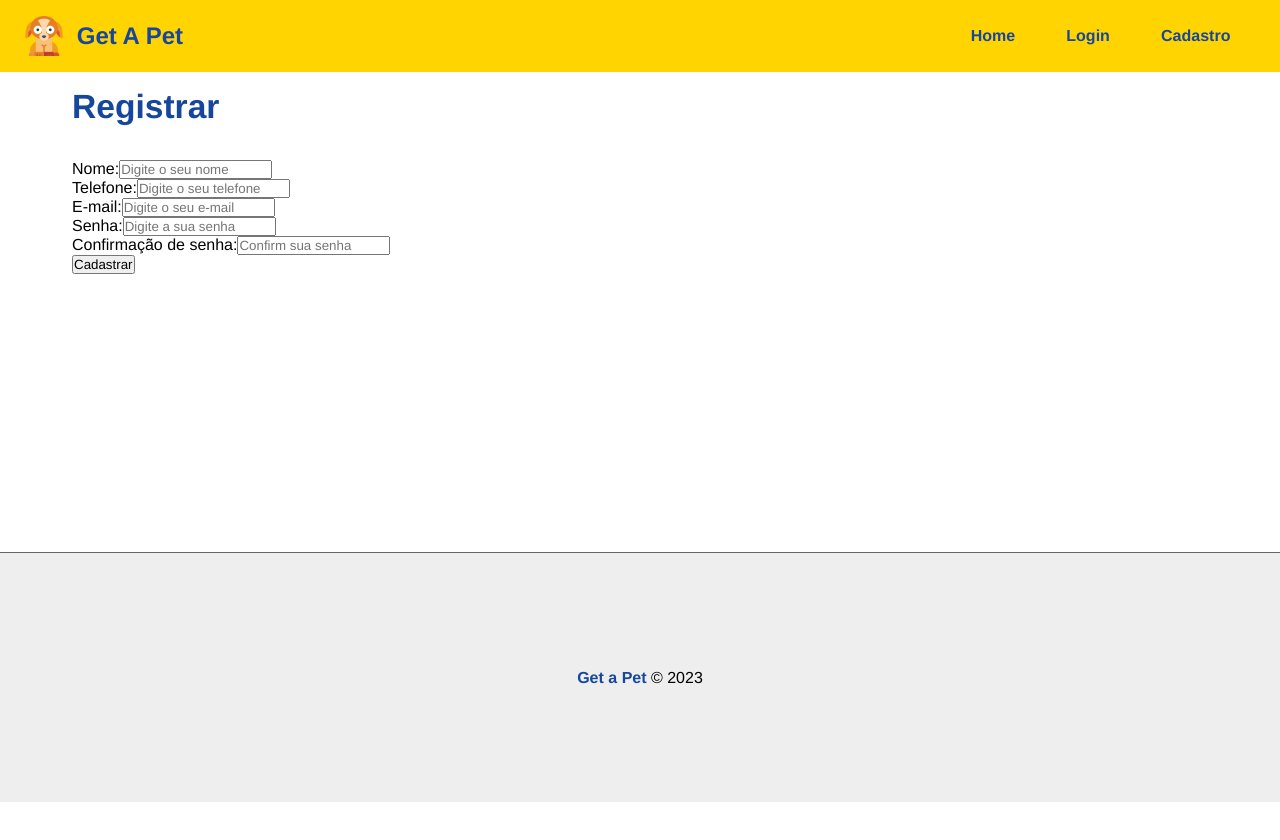
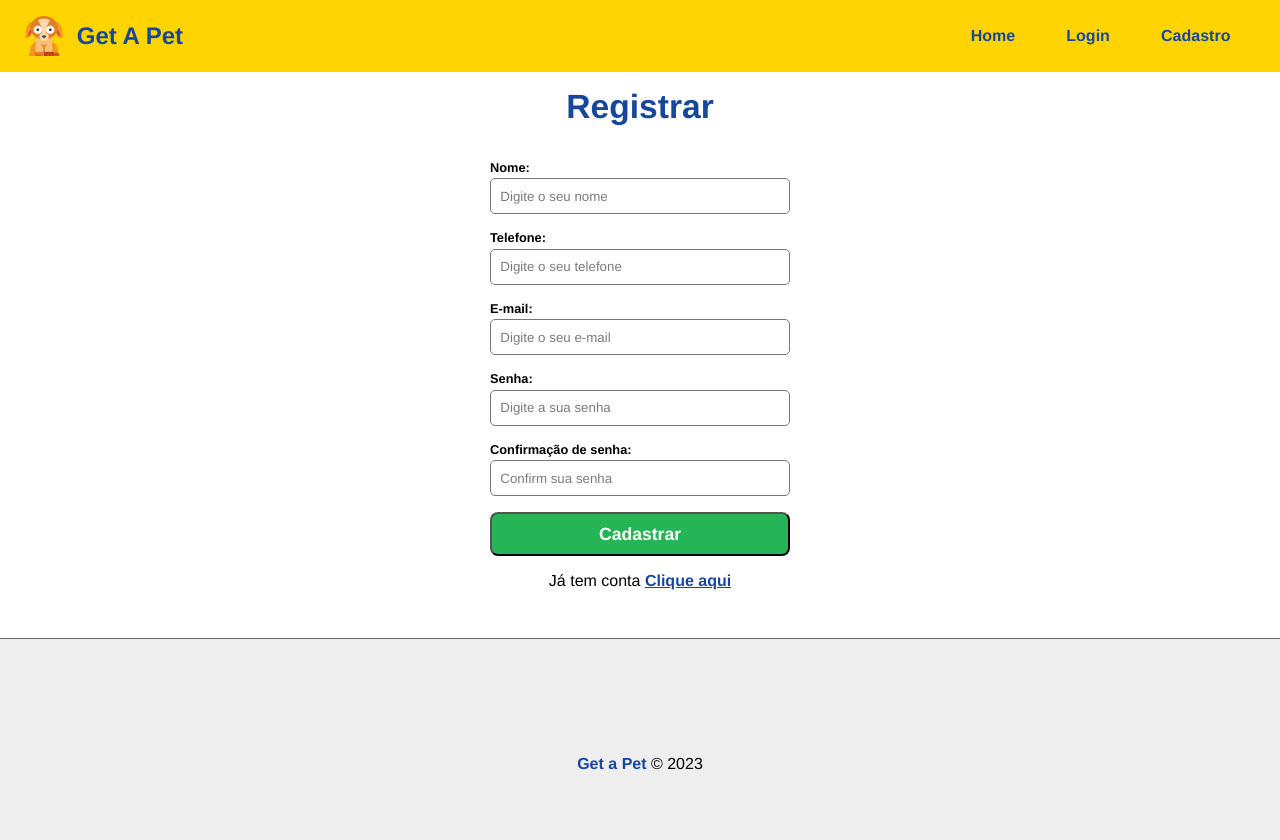
Before and after one commit to luis-henrique-carvalho/get-a-pet, a React (Create React App) app in the folder frontend/: page /register in a window 1280 px wide. Shown: the top 840 px of the page. Before the commit the page ends 802 px from the top, so only its background shows below. Built offline with nearby package versions, Linux system fonts and the light colour scheme.

Commit message:
:sparkles: feat: Creating user object

```diff
--- a/frontend/public/index.html
+++ b/frontend/public/index.html
@@ -24,7 +24,7 @@
       work correctly both with client-side routing and a non-root public URL.
       Learn how to configure a non-root public URL by running `npm run build`.
     -->
-    <title>React App</title>
+    <title>Get a Pet</title>
   </head>
   <body>
     <noscript>You need to enable JavaScript to run this app.</noscript>
--- a/frontend/src/components/form/Input.jsx
+++ b/frontend/src/components/form/Input.jsx
@@ -1,5 +1,5 @@
 import React from "react";
-
+import {InputStyled} from '../../styles'
 
 const Input = ({
   type,
@@ -11,7 +11,7 @@ const Input = ({
   multiple,
 }) => {
   return (
-    <div>
+    <InputStyled>
       <label htmlFor={name}>{text}:</label>
       <input
         type={type}
@@ -22,7 +22,7 @@ const Input = ({
         value={value}
         {...(multiple ? (multiple) : '')}
       />
-    </div>
+    </InputStyled>
   );
 };
 
--- a/frontend/src/components/pages/Auth/Register.jsx
+++ b/frontend/src/components/pages/Auth/Register.jsx
@@ -1,14 +1,24 @@
-import React from "react";
+import { useState } from "react";
+import { Link } from "react-router-dom";
 import { RegisterStyled } from "../../../styles";
 import Input from "../../form/Input";
 
 const Register = () => {
-  const handleChange = () => {};
+  const [user, setUser] = useState({});
+  const handleChange = (e) => {
+    setUser({ ...user, [e.target.name]: e.target.value });
+  };
+
+  const handleSubmit = (e) => {
+    e.preventDefault();
+    console.log(user)
+    // enviando o usuário
+  };
 
   return (
     <RegisterStyled>
       <h1>Registrar</h1>
-      <form action="">
+      <form onSubmit={handleSubmit}>
         <Input
           text="Nome"
           type="text"
@@ -51,6 +61,9 @@ const Register = () => {
 
         <input type="submit" value={"Cadastrar"} />
       </form>
+      <p>
+        Já tem conta <Link to={"login"}>Clique aqui</Link>
+      </p>
     </RegisterStyled>
   );
 };
--- a/frontend/src/styles.js
+++ b/frontend/src/styles.js
@@ -1,12 +1,11 @@
 import styled from "styled-components";
 
-
 export const ContainerStyle = styled.main`
- min-height: 60vh;
- padding: 1em 2em 3em;
- max-width: 1200px;
- margin: 0 auto;
-`
+  min-height: 60vh;
+  padding: 1em 2em 3em;
+  max-width: 1200px;
+  margin: 0 auto;
+`;
 
 export const Nav = styled.nav`
   display: flex;
@@ -59,8 +58,63 @@ export const FooterStyled = styled.footer`
   justify-content: center;
   background-color: #eee;
   border-top: 1px solid #666;
-`
+`;
 
 export const RegisterStyled = styled.section`
+  max-width: 300px;
+  margin: 0 auto;
+  background-color: #fff;
+  border-radius: 15px;
+  display: flex;
+  flex-direction: column;
+  align-items: center;
 
-`
+  form {
+    width: 100%;
+  }
+
+  input[type="submit"] {
+    border-radius: 8px;
+    color: #fff;
+    min-height: 100px;
+    min-height: 2.5em;
+    background-color: #25b456;
+    width: 100%;
+    cursor: pointer;
+    font-size: 1.1em;
+    font-weight: bold;
+  }
+
+  input[type="submit"]:hover {
+    background-color: #1c8a42;
+  }
+  p {
+    margin-top: 1em;
+  }
+  p a {
+    color: #16479d;
+    font-weight: bold;
+  }
+`;
+
+export const InputStyled = styled.div`
+  display: flex;
+  flex-direction: column;
+  margin-bottom: 1em;
+
+  label {
+    margin-bottom: 0.3em;
+    font-weight: bold;
+    font-size: 0.8em;
+  }
+
+  input {
+    padding: 0.7em;
+    border: 1px solid #777;
+    border-radius: 5px;
+  }
+
+  input::placeholder {
+    color: #7b7b7b;
+  }
+`;
```
Also changed, not shown: frontend/src/hooks/useAuth.js (added).
